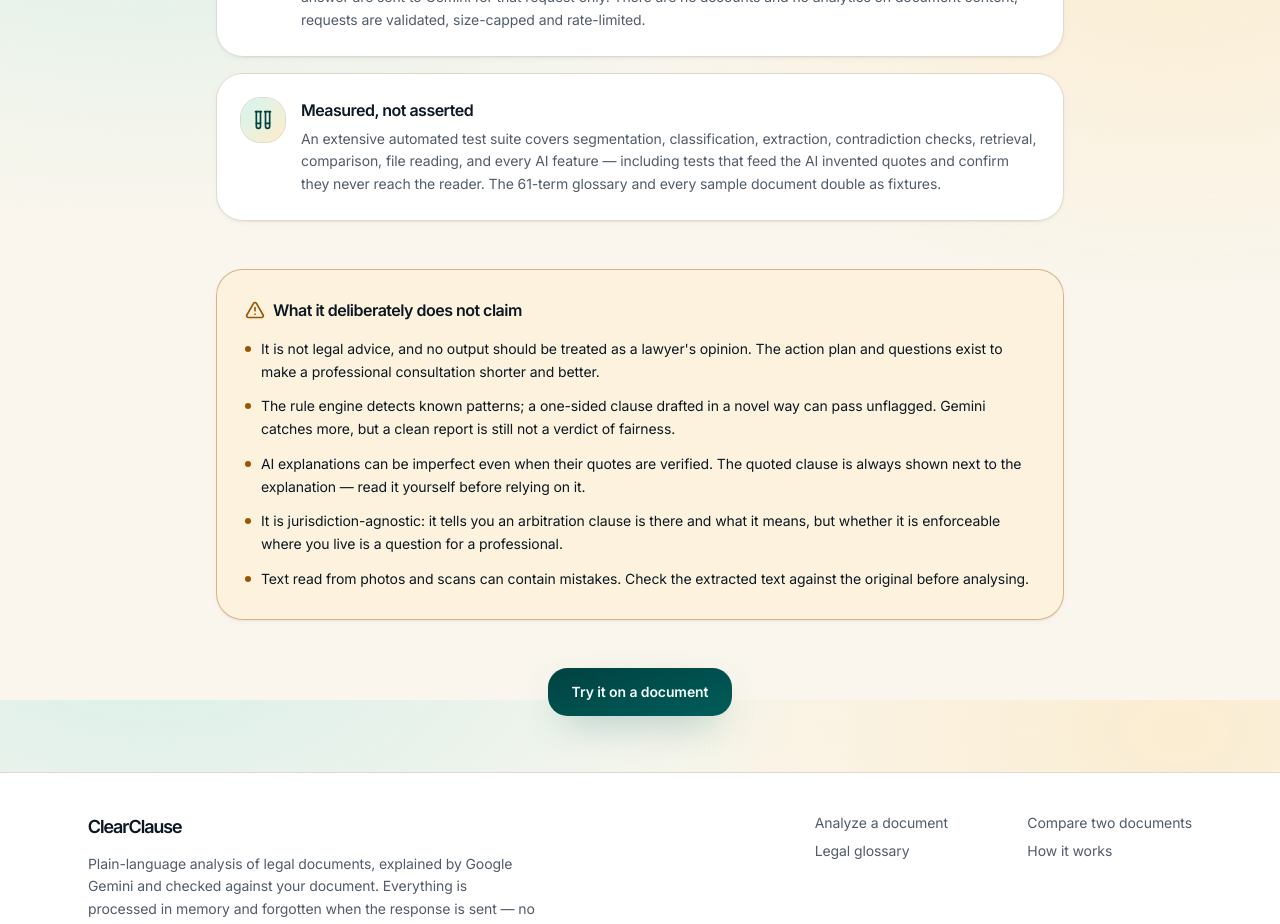
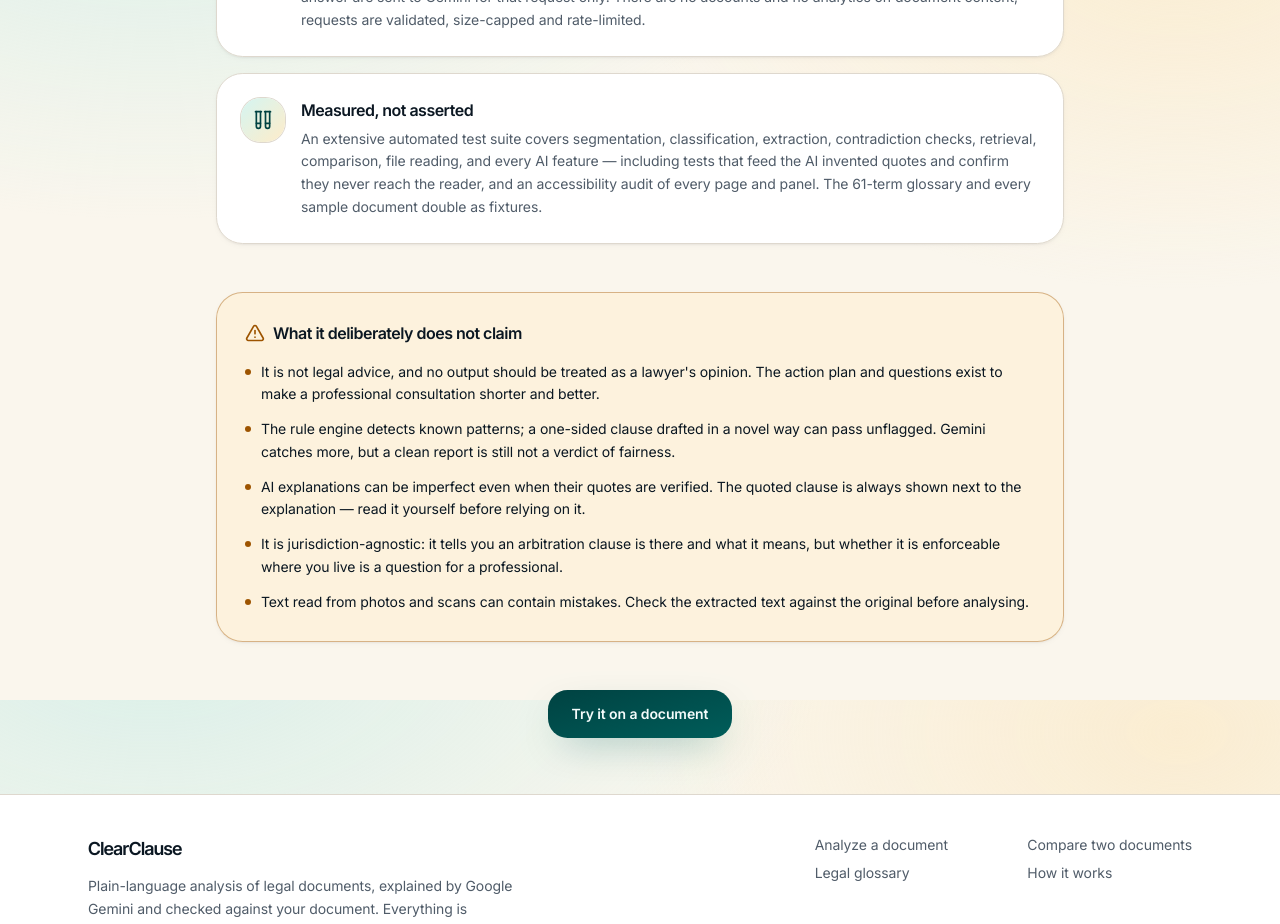
Before and after one commit to rushii23-dev/PW-Exclusive, a Next.js app: page /about in a window 1280 px wide. Shown: the part 900-1824 px from the top of the page. Built offline with nearby package versions, Linux system fonts and the light colour scheme.

Commit message:
docs: document security, accessibility, efficiency and the proxy setting

```diff
--- a/src/app/about/page.tsx
+++ b/src/app/about/page.tsx
@@ -36,7 +36,7 @@ const PRINCIPLES = [
   {
     icon: TestTubes,
     title: "Measured, not asserted",
-    body: `An extensive automated test suite covers segmentation, classification, extraction, contradiction checks, retrieval, comparison, file reading, and every AI feature — including tests that feed the AI invented quotes and confirm they never reach the reader. The ${GLOSSARY.length}-term glossary and every sample document double as fixtures.`,
+    body: `An extensive automated test suite covers segmentation, classification, extraction, contradiction checks, retrieval, comparison, file reading, and every AI feature — including tests that feed the AI invented quotes and confirm they never reach the reader, and an accessibility audit of every page and panel. The ${GLOSSARY.length}-term glossary and every sample document double as fixtures.`,
   },
 ];
 
```
Also changed, not shown: 2 other files (tests, documents, lock files or other folders).
